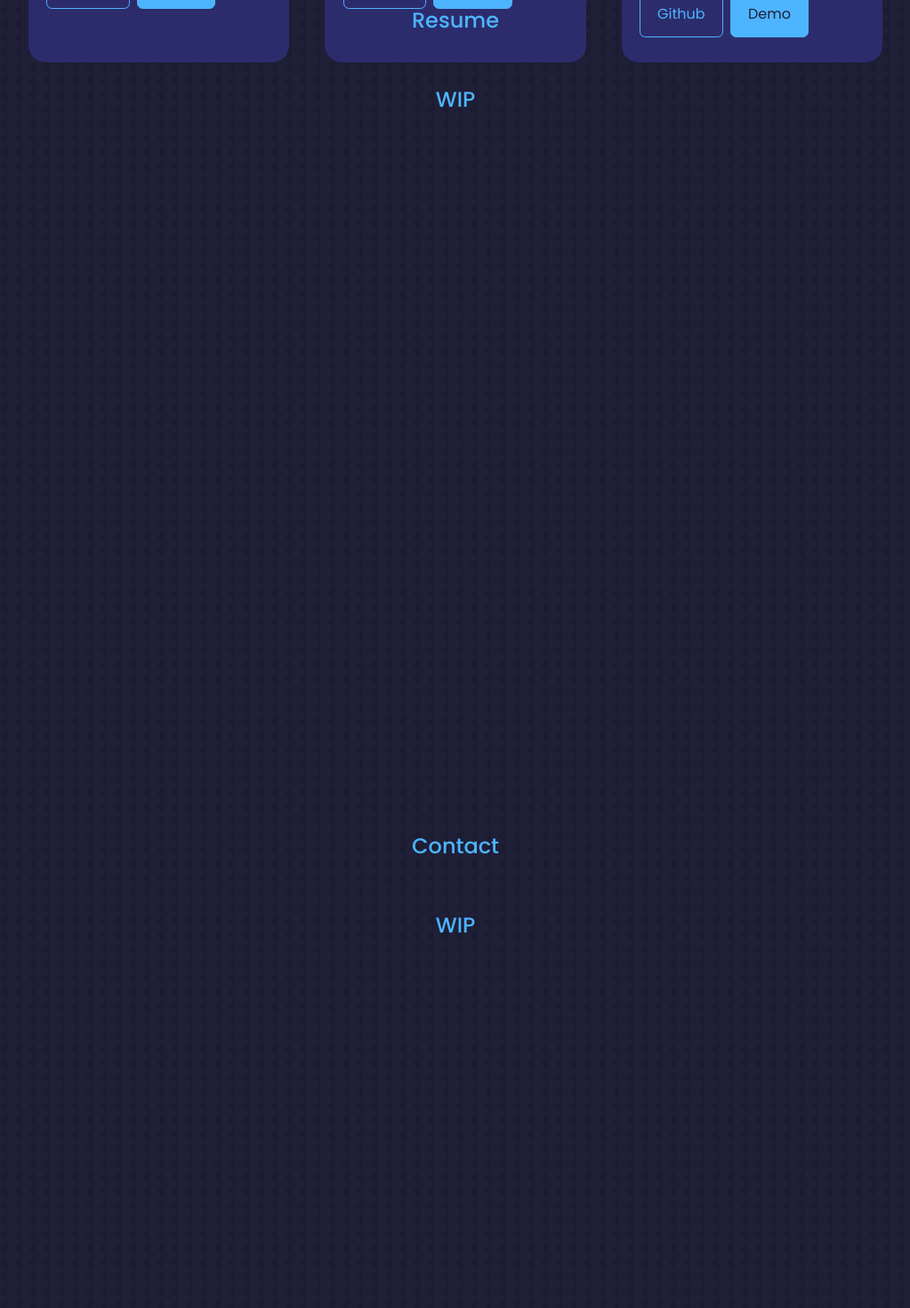
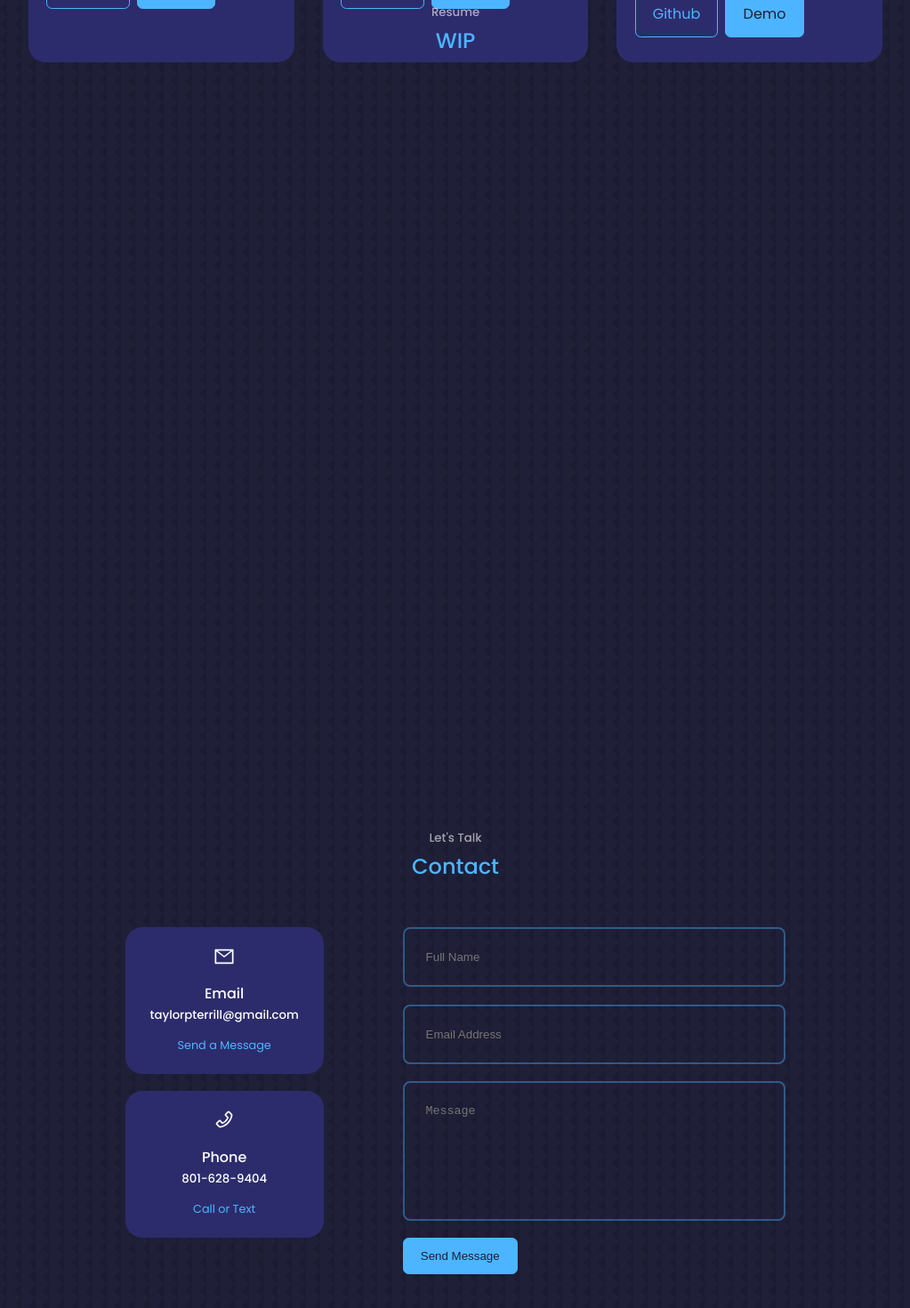
Before and after one commit to taylorterrill/Terrill-ReactPortfolio, a React (Create React App) app: page / in a window 1280 px wide. Shown: the part 2781-4251 px from the top of the page at 89% size, without its empty margins (128-1151 px from the left). Built offline with nearby package versions, Linux system fonts and the light colour scheme.

Commit message:
contact jsx and css

```diff
--- a/src/components/contact/Contact.jsx
+++ b/src/components/contact/Contact.jsx
@@ -1,11 +1,36 @@
 import React from 'react';
 import './contact.css';
+import { AiOutlineMail } from 'react-icons/ai';
+import { AiOutlinePhone } from 'react-icons/ai';
 
 const Contact = () => {
   return (
     <section id='contact'>
+      <h5>Let's Talk</h5>
       <h2>Contact</h2>
-      <h2>WIP</h2>
+
+      <div className='container contact__container'>
+        <div className='contact__options'>
+          <article className='contact__option'>
+            <AiOutlineMail className='contact__option-icon' />
+            <h4>Email</h4>
+            <h5>taylorpterrill@gmail.com</h5>
+            <a href='mailto:taylorpterrill@gmail.com' target="_blank">Send a Message</a>
+          </article>
+          <article className='contact__option'>
+            <AiOutlinePhone className='contact__option-icon' />
+            <h4>Phone</h4>
+            <h5>801-628-9404</h5>
+            <a href='tel: 801-628-9404' target="_blank">Call or Text</a>
+          </article>
+        </div>
+        <form action=''>
+          <input type='text' name='name' placeholder='Full Name' required />
+          <input type='email' name='email' placeholder="Email Address" required />
+          <textarea name='message' rows='7' placeholder='Message' required></textarea>
+          <button type='submit' className='btn btn-primary'>Send Message</button>
+        </form>
+      </div>
     </section>
   )
 
--- a/src/components/contact/contact.css
+++ b/src/components/contact/contact.css
@@ -0,0 +1,56 @@
+.container.contact__container {
+    width: 58%;
+    display: grid;
+    grid-template-columns: 30% 58%;
+    gap: 12%;
+}
+
+.contact__options {
+    display: flex;
+    flex-direction: column;
+    gap: 1.2rem;
+}
+
+.contact__option {
+    background: var(--color-bg-variant);
+    padding: 1.2rem;
+    border-radius: 1.2rem;
+    text-align: center;
+    border: 1px solid transparent;
+    transition: var(--transition);
+}
+
+.contact__option:hover {
+    background: transparent;
+    border-color: var(--color-primary-variant);
+}
+
+.contact__option-icon {
+    font-size: 1.5rem;
+    margin-bottom: 0.5rem;
+}
+
+.contact__option a {
+    margin-top: 0.7rem;
+    display: inline-block;
+    font-size: 0.8rem;
+}
+
+/* form */
+
+form {
+    display: flex;
+    flex-direction: column;
+    gap: 1.2rem;
+}
+
+input,
+textarea {
+    width: 100%;
+    padding: 1.5rem;
+    border-radius: 0.5rem;
+    background: transparent;
+    border: 2px solid var(--color-primary-variant);
+    resize: none;
+    color: var(--color-white)
+}
--- a/src/components/portfolio/Portfolio.jsx
+++ b/src/components/portfolio/Portfolio.jsx
@@ -11,14 +11,14 @@
 const data = [
   {
     id: 1,
-    image: IMGTaskMaster,
+    image: IMGTechBlog,
     title: 'Task Master: Productivity Application (Coming Soon)',
     github: 'https://github.com/MarshallJacob/the_task_master',
     demo: ''
   },
   {
     id: 2,
-    image: IMGSocialNetwork,
+    image: IMGTechBlog,
     title: 'Social Network API',
     github: 'https://github.com/taylorterrill/18_SocialNetworkAPI_Terrill',
     demo: 'https://www.youtube.com/watch?v=MJqlbmFK_BE'
@@ -32,22 +32,22 @@
   },
   {
     id: 4,
-    image: IMGECom,
+    image: IMGTechBlog,
     title: 'E Commerce Backend',
     github: 'https://github.com/taylorterrill/13_E-Commerce_Terrill',
     demo: 'https://www.youtube.com/watch?v=lbIzwwv8g9E'
   },
   {
     id: 5,
-    image: IMGRecipeFinder,
+    image: IMGTechBlog,
     title: 'Recipe Finder',
     github: 'https://github.com/taylorterrill/Recipe-Finder',
     demo: 'https://murmuring-sea-48556.herokuapp.com/'
   },
   {
     id: 6,
-    image: IMGTaskMaster,
-    title: 'Band Website: Cardboard Club',
+    image: IMGTechBlog,
+    title: 'Band Website: Cardboard Club (Coming Soon)',
     github: 'https://github.com/taylorterrill/cardboardclub',
     demo: 'https://cardboardclubmusic.com'
   },
--- a/src/components/portfolio/portfolio.css
+++ b/src/components/portfolio/portfolio.css
@@ -1,7 +1,7 @@
 .portfolio__container {
     display: grid;
     grid-template-columns: repeat(3, 1fr);
-    gap: 2.5rem;
+    gap: 2rem;
 }
 
 .portfolio__item {
--- a/src/components/resume/Resume.jsx
+++ b/src/components/resume/Resume.jsx
@@ -4,8 +4,8 @@
 // TODO add download button
 const Resume = () => {
   return (
-    <section id='resume'>
-      <h2>Resume</h2>
+    <section id='resume' className='resume'>
+      <h5>Resume</h5>
       <h2>WIP</h2>
     </section>
   )
```
Also changed, not shown: 1 other file (tests, documents, lock files or other folders).
